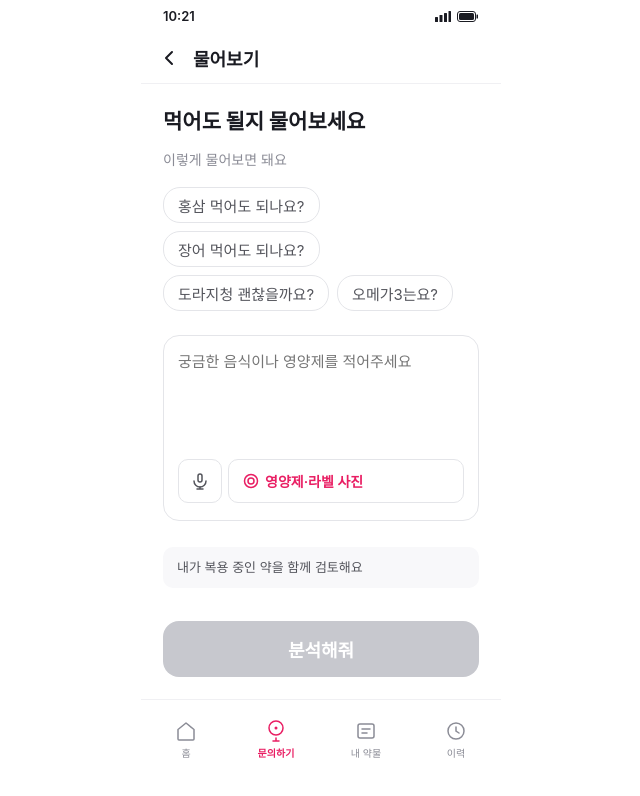
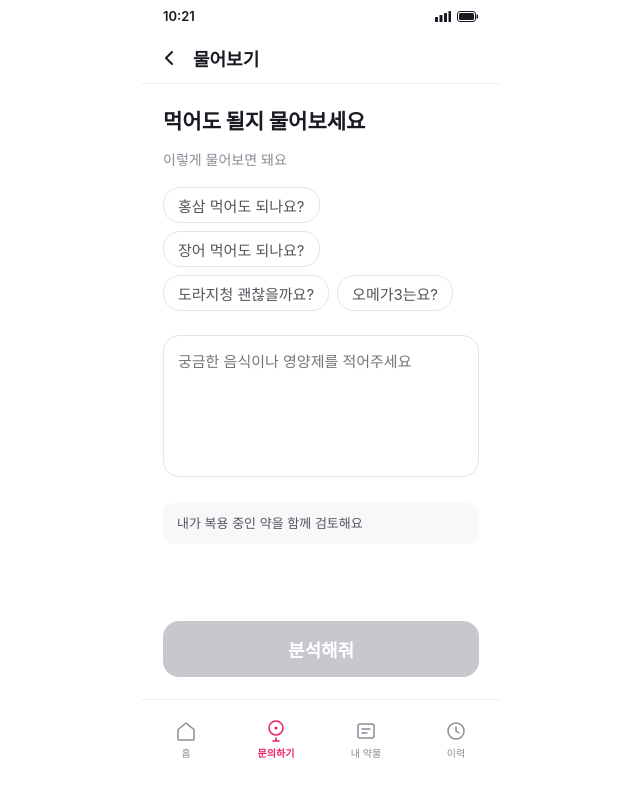
Before and after one commit to GomSon-E/can-i-pill, a React (Vite) app in the folder frontend/: page /main-02 in a window 1280 px wide. Shown: the top 796 px of the page, without its empty margins (319-959 px from the left). Built offline with nearby package versions, Linux system fonts and the light colour scheme; a web font is replaced by a local one.

Commit message:
FIX: Restrict ask screen to text questions

```diff
--- a/frontend/src/pages/main/Main02.tsx
+++ b/frontend/src/pages/main/Main02.tsx
@@ -72,18 +72,6 @@ export default function Main02() {
       return
     }
     analyzeStore.question = question
-    navigate('/main-04')
-  }
-
-  async function handleLabelPhoto() {
-    try {
-      const res = await fetch('/label', { method: 'POST' })
-      const data = await res.json()
-      const ingredients: string[] = data.ingredients ?? []
-      analyzeStore.question = ingredients.join(', ')
-    } catch {
-      analyzeStore.question = '아스코르브산 1000mg, 히아루론산'
-    }
     navigate('/main-04')
   }
 
@@ -196,54 +184,6 @@ export default function Main02() {
               lineHeight: 1.6,
             }}
           />
-          <div style={{ display: 'flex', gap: 6 }}>
-            <button
-              onClick={handleLabelPhoto}
-              style={{
-                width: 44,
-                height: 44,
-                borderRadius: 10,
-                border: '1.5px solid #E4E5E9',
-                backgroundColor: '#fff',
-                cursor: 'pointer',
-                display: 'flex',
-                alignItems: 'center',
-                justifyContent: 'center',
-                flexShrink: 0,
-              }}
-            >
-              <svg width="18" height="18" viewBox="0 0 18 18" fill="none">
-                <rect x="7" y="2" width="4" height="8" rx="2" stroke="#54555C" strokeWidth="1.5" />
-                <path d="M3 9a6 6 0 0012 0" stroke="#54555C" strokeWidth="1.5" strokeLinecap="round" />
-                <path d="M9 15v2M6 17h6" stroke="#54555C" strokeWidth="1.5" strokeLinecap="round" />
-              </svg>
-            </button>
-            <button
-              onClick={handleLabelPhoto}
-              style={{
-                flex: 1,
-                height: 44,
-                padding: '0 14px',
-                borderRadius: 10,
-                border: '1.5px solid #E4E5E9',
-                backgroundColor: '#fff',
-                color: '#E91E63',
-                cursor: 'pointer',
-                display: 'flex',
-                alignItems: 'center',
-                gap: 6,
-                fontSize: 14,
-                fontWeight: 600,
-                fontFamily: 'inherit',
-              }}
-            >
-              <svg width="16" height="16" viewBox="0 0 16 16" fill="none">
-                <path d="M8 11a3 3 0 100-6 3 3 0 000 6z" stroke="#E91E63" strokeWidth="1.5" />
-                <circle cx="8" cy="8" r="6.5" stroke="#E91E63" strokeWidth="1.5" />
-              </svg>
-              영양제·라벨 사진
-            </button>
-          </div>
         </div>
 
         {/* 약 정보 안내 */}
```
Also changed, not shown: 1 other file (tests, documents, lock files or other folders).
